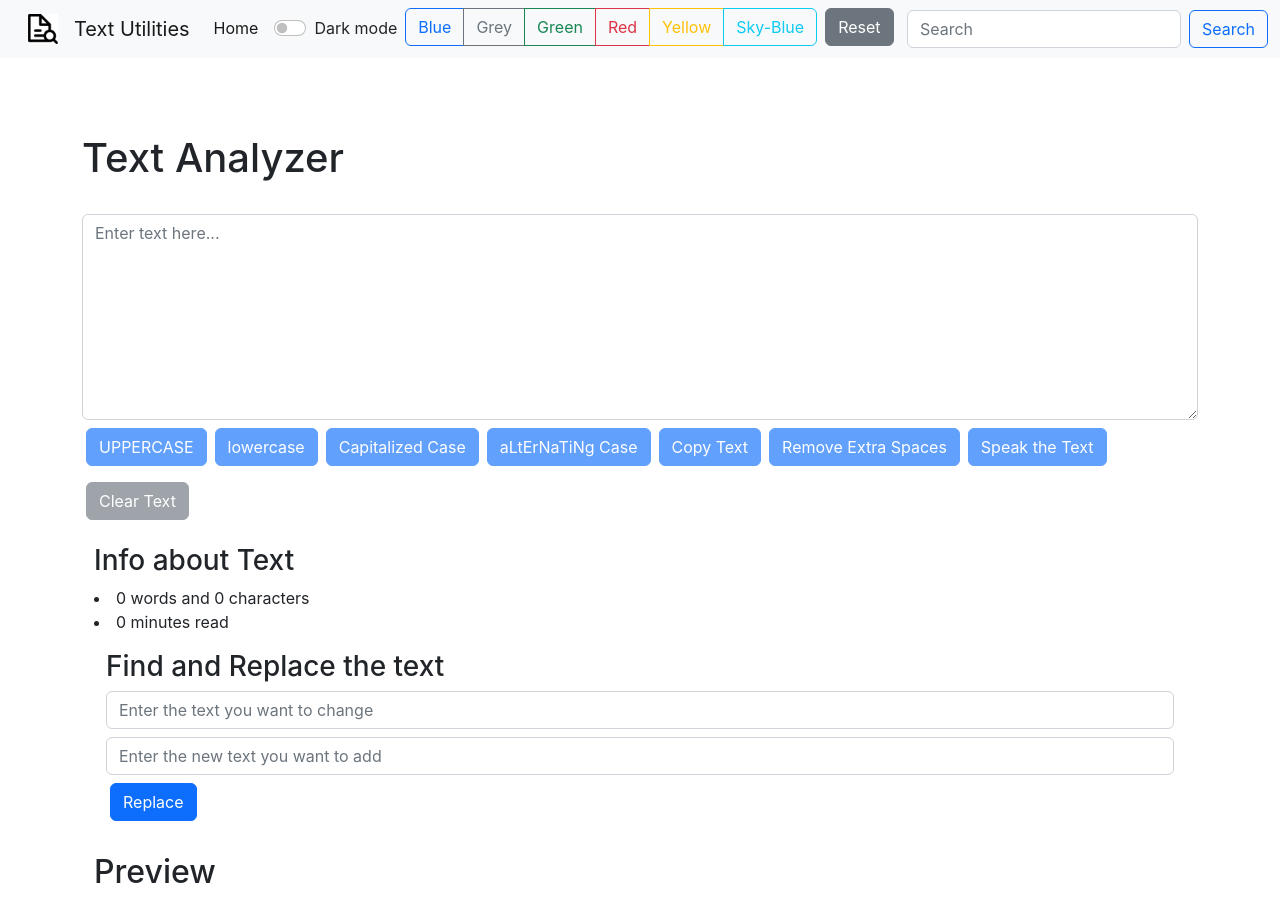
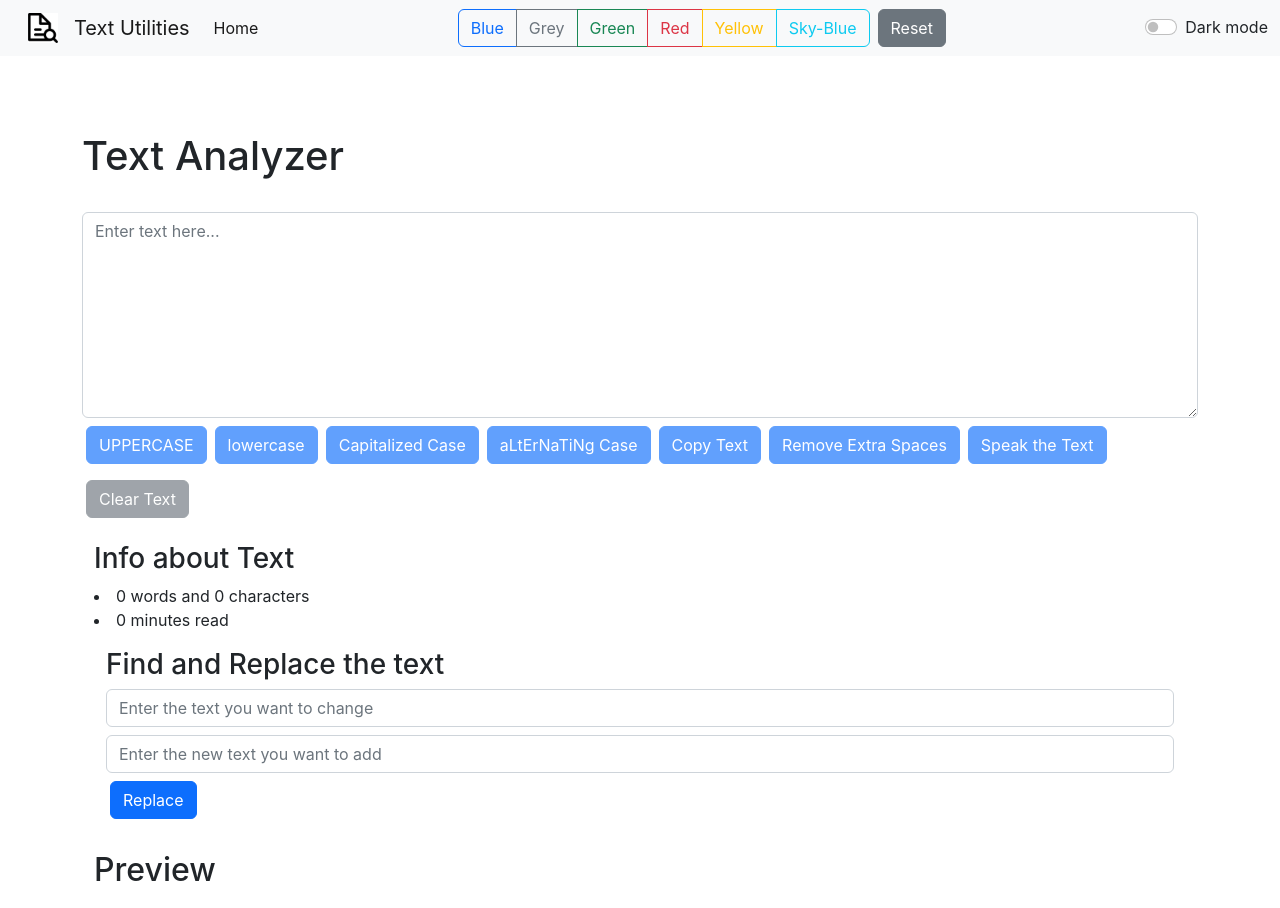
Before and after one commit to codaestroTayyab/text-utils-react, a React (Create React App) app: page / in a window 1280 px wide. Built offline with nearby package versions, Linux system fonts and the light colour scheme.

Commit message:
removed search and fixed navbar intendations

```diff
--- a/src/components/Navbar.js
+++ b/src/components/Navbar.js
@@ -1,7 +1,7 @@
 import React from "react";
 import propTypes from "prop-types";
 import ColorButtons from "./ColorButtons";
-import logo from "../textUtilsIcon.jpg"
+import logo from "../textUtilsIcon.jpg";
 import { Link } from "react-router-dom";
 
 export default function Navbar(prop) {
@@ -43,20 +43,30 @@ export default function Navbar(prop) {
                   Home
                 </a>
               </li>
+            </ul>
             {/* <li className="nav-item">
                 <Link className="nav-link" to="about">
                   {prop.aboutText}
                 </Link>
               </li> */}
-              <li className="nav-item my-2 mx-2">
-                <div className={`form-check form-switch text-${prop.mode==='light'?'dark':'light'}`}>
+
+            <ul className="navbar-nav me-auto justify-content-center">
+              <li className="nav-item">
+                <ColorButtons toggle={prop.toggle} />
+              </li>
+            </ul>
+
+            <div
+              className={`form-check form-switch text-${
+                prop.mode === "light" ? "dark" : "light"
+              }`}
+            >
               <input
                 className="form-check-input"
                 onClick={prop.lightDarkMode}
                 type="checkbox"
                 role="switch"
                 id="flexSwitchCheckDefault"
-
               />
               <label
                 className="form-check-label"
@@ -65,22 +75,6 @@ export default function Navbar(prop) {
                 Dark mode
               </label>
             </div>
-              </li>
-              <li className="nav-item">
-                <ColorButtons toggle = {prop.toggle}/>
-              </li>
-            </ul>
-            <form className="d-flex" role="search">
-              <input
-                className="form-control me-2"
-                type="search"
-                placeholder="Search"
-                aria-label="Search"
-              />
-              <button className="btn btn-outline-primary" type="submit">
-                Search
-              </button>
-            </form>
           </div>
         </div>
       </nav>
```
Lines whose indentation alone changed are shown as unchanged.
